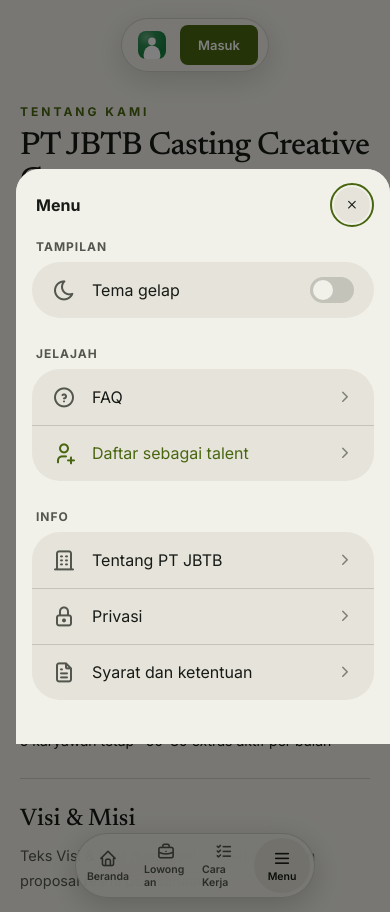
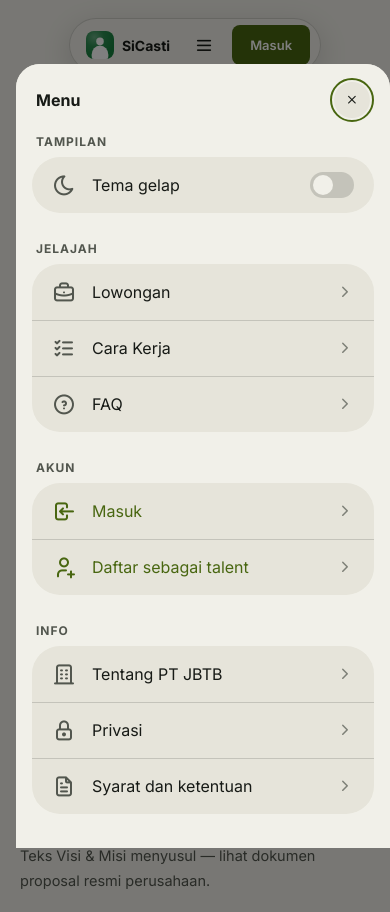
Before and after one commit to fakrl/extras, a Laravel app: page /tentang in a window 390 px wide, after a click that opens the changed part. Run offline with Laravel 12, Linux system fonts and the light colour scheme; parts of the project's set-up code (start-up, migrations or seed data) failed here and were passed over; some libraries are stand-ins or nearby versions.

Commit message:
feat(nav): landing pill balik text+menu, dock bawah lama dihapus
Dock bawah mobile dihapus total dari landing/tentang. Pill mobile balik
nampilin brand text + 1 tombol Menu (ti-menu-2) buka sheet yang sudah
ada. Sheet nambah anchor Lowongan+Cara Kerja (JS digeneralisir jadi
.sheet-anchor, bukan listener per-id) dan grup Akun khusus guest
(Masuk+Daftar). Komponen dock/sheet (.bottom-dock, dialog.nav-sheet-dlg)
dipindah ke partials/list-group-style.blade.php dengan fallback token
--hp-*  ke token app (--bg-card dkk) biar bisa dipakai ulang di
layouts/app.blade.php tanpa duplikasi CSS.

```diff
--- a/resources/views/partials/list-group-style.blade.php
+++ b/resources/views/partials/list-group-style.blade.php
@@ -1,24 +1,63 @@
 <style>
-    .list-group-label { display: block; font-size: 12px; font-weight: 700; letter-spacing: 1px; text-transform: uppercase; color: var(--hp-muted); margin: 0 20px 8px; }
-    .list-group { background: var(--hp-card); border-radius: 28px; overflow: hidden; margin: 0 16px 28px; }
+    /* Token var(--hp-*) dipakai landing (welcome/tentang), fallback var(--*) dipakai layout app (dashboard). */
+    .list-group-label { display: block; font-size: 12px; font-weight: 700; letter-spacing: 1px; text-transform: uppercase; color: var(--hp-muted, var(--text-muted)); margin: 0 20px 8px; }
+    .list-group { background: var(--hp-card, var(--bg-card)); border-radius: 28px; overflow: hidden; margin: 0 16px 28px; }
     .list-row {
         display: flex; align-items: center; gap: 16px; min-height: 56px; padding: 0 20px;
-        border-top: 1px solid var(--hp-line); color: var(--hp-fg); text-decoration: none;
+        border-top: 1px solid var(--hp-line, var(--border-color)); color: var(--hp-fg, var(--text-primary)); text-decoration: none;
+        width: 100%; background: none; border-left: none; border-right: none; border-bottom: none; font: inherit; cursor: pointer; text-align: left;
     }
     .list-row:first-child { border-top: none; }
-    .list-row > i:first-child { font-size: 24px; color: var(--hp-muted); flex-shrink: 0; }
+    .list-row > i:first-child { font-size: 24px; color: var(--hp-muted, var(--text-muted)); flex-shrink: 0; }
     .list-row .label { flex: 1; font-size: 16px; }
     .list-row .t, .list-row .s { display: block; flex: 1; }
     .list-row .t { font-size: 16px; }
-    .list-row .s { font-size: 12.5px; color: var(--hp-muted); margin-top: 2px; }
-    .list-row .chev { font-size: 18px; color: var(--hp-muted); opacity: .7; flex-shrink: 0; }
-    .list-row:hover, .list-row:focus-visible { background: var(--hp-bg); }
-    .list-row:focus-visible { outline: 2px solid var(--hp-accent); outline-offset: -2px; }
-    .list-row--accent > i:first-child, .list-row--accent .label { color: var(--hp-accent); }
+    .list-row .s { font-size: 12.5px; color: var(--hp-muted, var(--text-muted)); margin-top: 2px; }
+    .list-row .chev { font-size: 18px; color: var(--hp-muted, var(--text-muted)); opacity: .7; flex-shrink: 0; }
+    .list-row:hover, .list-row:focus-visible { background: var(--hp-bg, var(--bg-page, var(--bg-card-hover))); }
+    .list-row:focus-visible { outline: 2px solid var(--hp-accent, var(--accent)); outline-offset: -2px; }
+    .list-row--accent > i:first-child, .list-row--accent .label { color: var(--hp-accent, var(--accent-strong)); }
+    .list-row--danger > i:first-child, .list-row--danger .label { color: var(--danger); }
 
-    .switch { position: relative; width: 44px; height: 26px; border-radius: 999px; border: none; background: var(--hp-line); padding: 0; cursor: pointer; flex-shrink: 0; }
-    .switch-thumb { position: absolute; top: 3px; left: 3px; width: 20px; height: 20px; border-radius: 50%; background: var(--hp-bg); transition: transform .15s ease; }
-    .switch[aria-checked="true"] { background: var(--hp-accent); }
-    .switch[aria-checked="true"] .switch-thumb { transform: translateX(18px); background: var(--hp-accent-on); }
-    .switch:focus-visible { outline: 2px solid var(--hp-accent); outline-offset: 2px; }
+    .switch { position: relative; width: 44px; height: 26px; border-radius: 999px; border: none; background: var(--hp-line, var(--border-color)); padding: 0; cursor: pointer; flex-shrink: 0; }
+    .switch-thumb { position: absolute; top: 3px; left: 3px; width: 20px; height: 20px; border-radius: 50%; background: var(--hp-bg, var(--bg-card)); transition: transform .15s ease; }
+    .switch[aria-checked="true"] { background: var(--hp-accent, var(--accent)); }
+    .switch[aria-checked="true"] .switch-thumb { transform: translateX(18px); background: var(--hp-accent-on, var(--accent-on)); }
+    .switch:focus-visible { outline: 2px solid var(--hp-accent, var(--accent)); outline-offset: 2px; }
+
+    /* Dock bawah (pill) + sheet menu, dipakai landing (partials.pill-nav) & app layout (Extras/Korlap). */
+    .bottom-dock { display: none; }
+    dialog.nav-sheet-dlg { margin: 0; width: 100%; max-width: 480px; border: none; border-radius: 24px 24px 0 0; padding: 0; background: var(--hp-bg, var(--bg-card)); color: var(--hp-fg, var(--text-primary)); position: fixed; left: 50%; bottom: 0; transform: translateX(-50%); max-height: 86vh; overflow-y: auto; }
+    dialog.nav-sheet-dlg::backdrop { background: rgba(0, 0, 0, .5); }
+    .nav-sheet-head { position: sticky; top: 0; display: flex; align-items: center; justify-content: space-between; padding: 18px 20px 10px; background: var(--hp-bg, var(--bg-card)); }
+    .nav-sheet-title { font-size: 16px; font-weight: 700; }
+    .nav-sheet-close { width: 36px; height: 36px; border-radius: 50%; border: none; background: var(--hp-card, var(--bg-card-hover)); color: var(--hp-fg, var(--text-primary)); display: flex; align-items: center; justify-content: center; cursor: pointer; }
+    .nav-sheet-body { padding-top: 6px; padding-bottom: calc(16px + env(safe-area-inset-bottom)); }
+    .nav-sheet-account { display: flex; align-items: center; gap: 14px; }
+    .nav-sheet-account img, .nav-sheet-account .avatar-badge { width: 44px; height: 44px; font-size: 15px; }
+
+    @media (max-width: 768px) {
+        .bottom-dock {
+            display: flex; position: fixed; left: 50%; transform: translateX(-50%);
+            bottom: calc(14px + env(safe-area-inset-bottom)); z-index: 200;
+            background: color-mix(in srgb, var(--hp-bg, var(--bg-card)) 90%, transparent);
+            border: 1px solid var(--hp-line, var(--border-color)); border-radius: 999px;
+            box-shadow: 0 8px 30px rgba(0, 0, 0, 0.18);
+            backdrop-filter: blur(20px); -webkit-backdrop-filter: blur(20px);
+            padding: 4px; gap: 2px; max-width: calc(100% - 24px);
+        }
+        .bottom-dock-item {
+            display: flex; flex-direction: column; align-items: center; justify-content: center; gap: 2px;
+            min-width: 56px; min-height: 48px; padding: 4px 6px; border-radius: 999px;
+            color: var(--hp-muted, var(--text-muted)); text-decoration: none; font-size: 10.5px; font-weight: 600;
+            border: none; background: none; font-family: inherit; cursor: pointer;
+        }
+        .bottom-dock-item i { font-size: 19px; }
+        .bottom-dock-item:hover, .bottom-dock-item.is-active { color: var(--hp-fg, var(--text-primary)); background: var(--hp-card, var(--bg-card-hover)); }
+        .bottom-dock-item:focus-visible { outline: 2px solid var(--hp-accent, var(--accent)); outline-offset: -2px; }
+    }
+
+    @media (prefers-reduced-motion: no-preference) {
+        .bottom-dock-item { transition: background .15s ease, color .15s ease; }
+    }
 </style>
--- a/resources/views/partials/pill-nav.blade.php
+++ b/resources/views/partials/pill-nav.blade.php
@@ -1,4 +1,4 @@
-{{-- Navbar pill mengambang (desktop) + dock bawah & sheet menu (mobile). Param: $page = 'home'|'tentang'. --}}
+{{-- Navbar pill mengambang (desktop + mobile) & sheet menu. Param: $page = 'home'|'tentang'. --}}
 @php
     $isHome = ($page ?? 'home') === 'home';
     $hrefLowongan = $isHome ? '#lowongan' : route('home').'#lowongan';
@@ -26,42 +26,14 @@
     .pill-nav .theme-toggle-btn { width: 40px; height: 40px; }
     .pill-nav .btn-brand { min-height: 40px; padding: 0 18px; font-size: 13px; }
     .pill-nav :focus-visible { outline: 2px solid var(--hp-accent); outline-offset: 2px; }
-
-    .bottom-dock { display: none; }
-    dialog#nav-sheet { margin: 0; width: 100%; max-width: 480px; border: none; border-radius: 24px 24px 0 0; padding: 0; background: var(--hp-bg); color: var(--hp-fg); position: fixed; left: 50%; bottom: 0; transform: translateX(-50%); max-height: 86vh; overflow-y: auto; }
-    dialog#nav-sheet::backdrop { background: rgba(0, 0, 0, .5); }
-    .nav-sheet-head { position: sticky; top: 0; display: flex; align-items: center; justify-content: space-between; padding: 18px 20px 10px; background: var(--hp-bg); }
-    .nav-sheet-title { font-size: 16px; font-weight: 700; }
-    .nav-sheet-close { width: 36px; height: 36px; border-radius: 50%; border: none; background: var(--hp-card); color: var(--hp-fg); display: flex; align-items: center; justify-content: center; cursor: pointer; }
-    .nav-sheet-body { padding-top: 6px; padding-bottom: calc(16px + env(safe-area-inset-bottom)); }
+    .pill-menu-btn { display: none; width: 40px; height: 40px; border-radius: 50%; border: none; background: none; color: var(--hp-fg); align-items: center; justify-content: center; cursor: pointer; font-size: 19px; }
+    .pill-menu-btn:hover { background: var(--hp-card); }
 
     @media (max-width: 768px) {
-        .pill-brand span { display: none; }
         .pill-links { display: none; }
         .pill-nav .theme-toggle-btn { display: none; }
+        .pill-menu-btn { display: flex; }
         main { padding-top: 72px; }
-        .bottom-dock {
-            display: flex; position: fixed; left: 50%; transform: translateX(-50%);
-            bottom: calc(14px + env(safe-area-inset-bottom)); z-index: 200;
-            background: color-mix(in srgb, var(--hp-bg) 90%, transparent);
-            border: 1px solid var(--hp-line); border-radius: 999px;
-            box-shadow: 0 8px 30px rgba(0, 0, 0, 0.18);
-            backdrop-filter: blur(20px); -webkit-backdrop-filter: blur(20px);
-            padding: 4px; gap: 2px; max-width: calc(100% - 24px);
-        }
-        .bottom-dock-item {
-            display: flex; flex-direction: column; align-items: center; justify-content: center; gap: 2px;
-            min-width: 56px; min-height: 48px; padding: 4px 6px; border-radius: 999px;
-            color: var(--hp-muted); text-decoration: none; font-size: 10.5px; font-weight: 600;
-            border: none; background: none; font-family: inherit; cursor: pointer;
-        }
-        .bottom-dock-item i { font-size: 19px; }
-        .bottom-dock-item:hover, .bottom-dock-item.is-active { color: var(--hp-fg); background: var(--hp-card); }
-        .bottom-dock-item:focus-visible { outline: 2px solid var(--hp-accent); outline-offset: -2px; }
-    }
-
-    @media (prefers-reduced-motion: no-preference) {
-        .pill-links a, .bottom-dock-item { transition: background .15s ease, color .15s ease; }
     }
 </style>
 
@@ -80,6 +52,9 @@
         <div class="pill-actions">
             <button type="button" class="theme-toggle-btn" id="theme-toggle" aria-label="Ganti tema" aria-pressed="false">
                 <i class="ti ti-moon" id="theme-icon"></i>
+            </button>
+            <button type="button" class="pill-menu-btn" id="pill-menu-btn" aria-haspopup="dialog" aria-controls="nav-sheet" aria-label="Buka menu">
+                <i class="ti ti-menu-2" aria-hidden="true"></i>
             </button>
             @auth
                 <details class="navbar-user-menu" id="navbar-user-menu">
@@ -105,14 +80,7 @@
     </div>
 </nav>
 
-<nav class="bottom-dock" aria-label="Navigasi bawah">
-    <a href="{{ route('home') }}" class="bottom-dock-item" data-section="beranda"><i class="ti ti-home" aria-hidden="true"></i><span>Beranda</span></a>
-    <a href="{{ $hrefLowongan }}" class="bottom-dock-item" data-section="lowongan"><i class="ti ti-briefcase" aria-hidden="true"></i><span>Lowongan</span></a>
-    <a href="{{ $hrefCaraKerja }}" class="bottom-dock-item" data-section="cara-kerja"><i class="ti ti-list-check" aria-hidden="true"></i><span>Cara Kerja</span></a>
-    <button type="button" class="bottom-dock-item" id="dock-menu-item" aria-haspopup="dialog" aria-controls="nav-sheet"><i class="ti ti-menu-2" aria-hidden="true"></i><span>Menu</span></button>
-</nav>
-
-<dialog id="nav-sheet" aria-label="Menu">
+<dialog id="nav-sheet" class="nav-sheet-dlg" aria-label="Menu">
     <div class="nav-sheet-head">
         <span class="nav-sheet-title">Menu</span>
         <button type="button" class="nav-sheet-close" id="nav-sheet-close" aria-label="Tutup menu"><i class="ti ti-x" aria-hidden="true"></i></button>
@@ -131,19 +99,38 @@
 
         <span class="list-group-label">Jelajah</span>
         <div class="list-group">
-            <a href="{{ $hrefFaq }}" class="list-row" id="sheet-faq">
+            <a href="{{ $hrefLowongan }}" class="list-row sheet-anchor">
+                <i class="ti ti-briefcase" aria-hidden="true"></i>
+                <span class="label">Lowongan</span>
+                <i class="ti ti-chevron-right chev" aria-hidden="true"></i>
+            </a>
+            <a href="{{ $hrefCaraKerja }}" class="list-row sheet-anchor">
+                <i class="ti ti-list-check" aria-hidden="true"></i>
+                <span class="label">Cara Kerja</span>
+                <i class="ti ti-chevron-right chev" aria-hidden="true"></i>
+            </a>
+            <a href="{{ $hrefFaq }}" class="list-row sheet-anchor">
                 <i class="ti ti-help-circle" aria-hidden="true"></i>
                 <span class="label">FAQ</span>
                 <i class="ti ti-chevron-right chev" aria-hidden="true"></i>
             </a>
-            @guest
+        </div>
+
+        @guest
+            <span class="list-group-label">Akun</span>
+            <div class="list-group">
+                <a href="{{ route('login') }}" class="list-row list-row--accent">
+                    <i class="ti ti-login" aria-hidden="true"></i>
+                    <span class="label">Masuk</span>
+                    <i class="ti ti-chevron-right chev" aria-hidden="true"></i>
+                </a>
                 <a href="{{ route('register') }}" class="list-row list-row--accent">
                     <i class="ti ti-user-plus" aria-hidden="true"></i>
                     <span class="label">Daftar sebagai talent</span>
                     <i class="ti ti-chevron-right chev" aria-hidden="true"></i>
                 </a>
-            @endguest
-        </div>
+            </div>
+        @endguest
 
         <span class="list-group-label">Info</span>
         <div class="list-group">
@@ -183,20 +170,17 @@
     }
 
     var sheet = document.getElementById('nav-sheet');
-    var menuItem = document.getElementById('dock-menu-item');
+    var menuBtn = document.getElementById('pill-menu-btn');
     var closeBtn = document.getElementById('nav-sheet-close');
-    if (sheet && menuItem) {
-        menuItem.addEventListener('click', function () { sheet.showModal(); });
+    if (sheet && menuBtn) {
+        menuBtn.addEventListener('click', function () { sheet.showModal(); });
         sheet.addEventListener('click', function (e) { if (e.target === sheet) sheet.close(); });
         if (closeBtn) closeBtn.addEventListener('click', function () { sheet.close(); });
-        new MutationObserver(function () { menuItem.classList.toggle('is-active', sheet.open); })
-            .observe(sheet, { attributes: true, attributeFilter: ['open'] });
     }
 
-    var faqLink = document.getElementById('sheet-faq');
-    if (sheet && faqLink) {
-        faqLink.addEventListener('click', function (e) {
-            var href = faqLink.getAttribute('href');
+    document.querySelectorAll('.sheet-anchor').forEach(function (link) {
+        link.addEventListener('click', function (e) {
+            var href = link.getAttribute('href');
             sheet.close();
             if (href.charAt(0) === '#') {
                 e.preventDefault();
@@ -204,7 +188,7 @@
                 if (target) target.scrollIntoView({ behavior: 'smooth' });
             }
         });
-    }
+    });
 
     var themeSwitch = document.getElementById('sheet-theme-switch');
     var themeIcon = document.getElementById('theme-icon');
```
